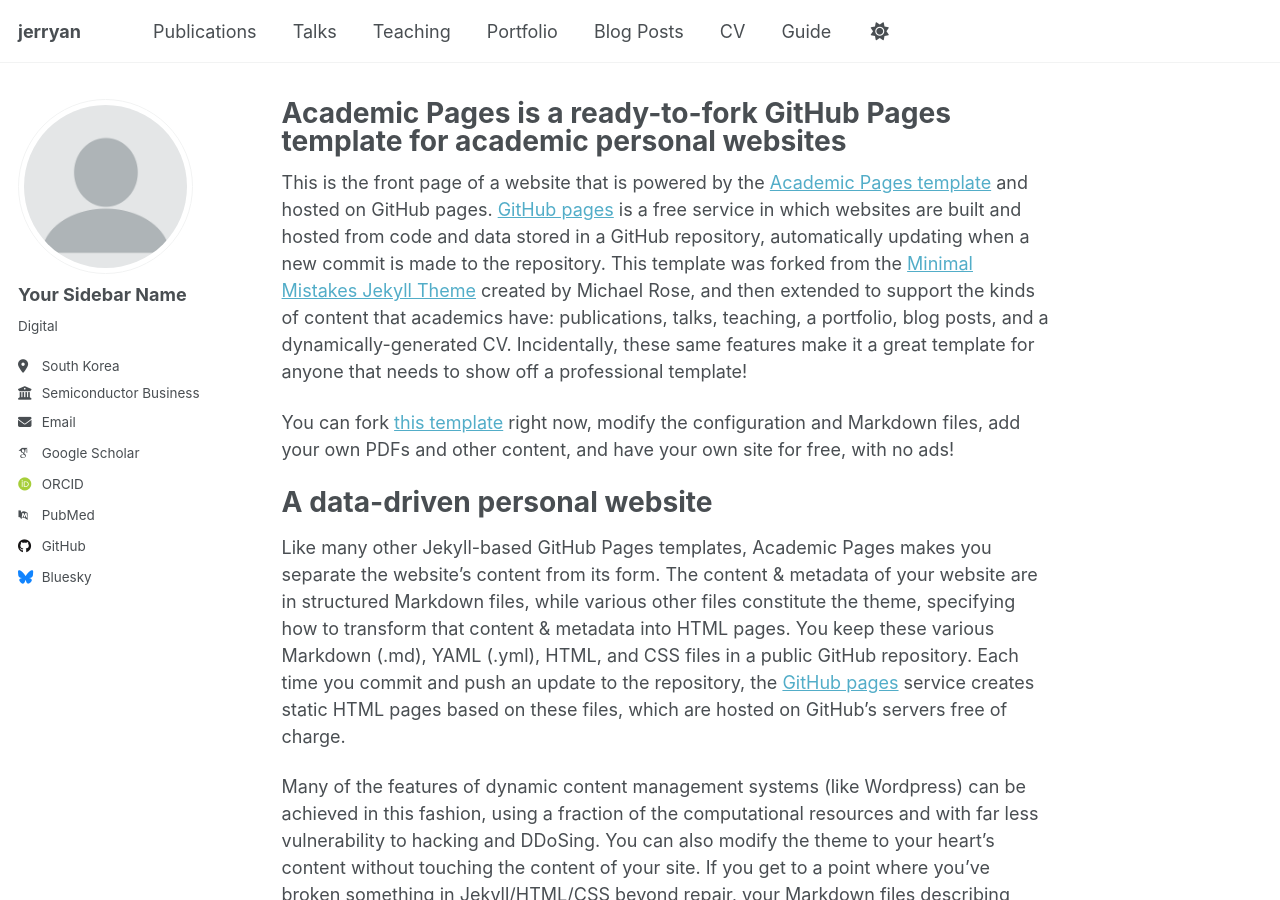
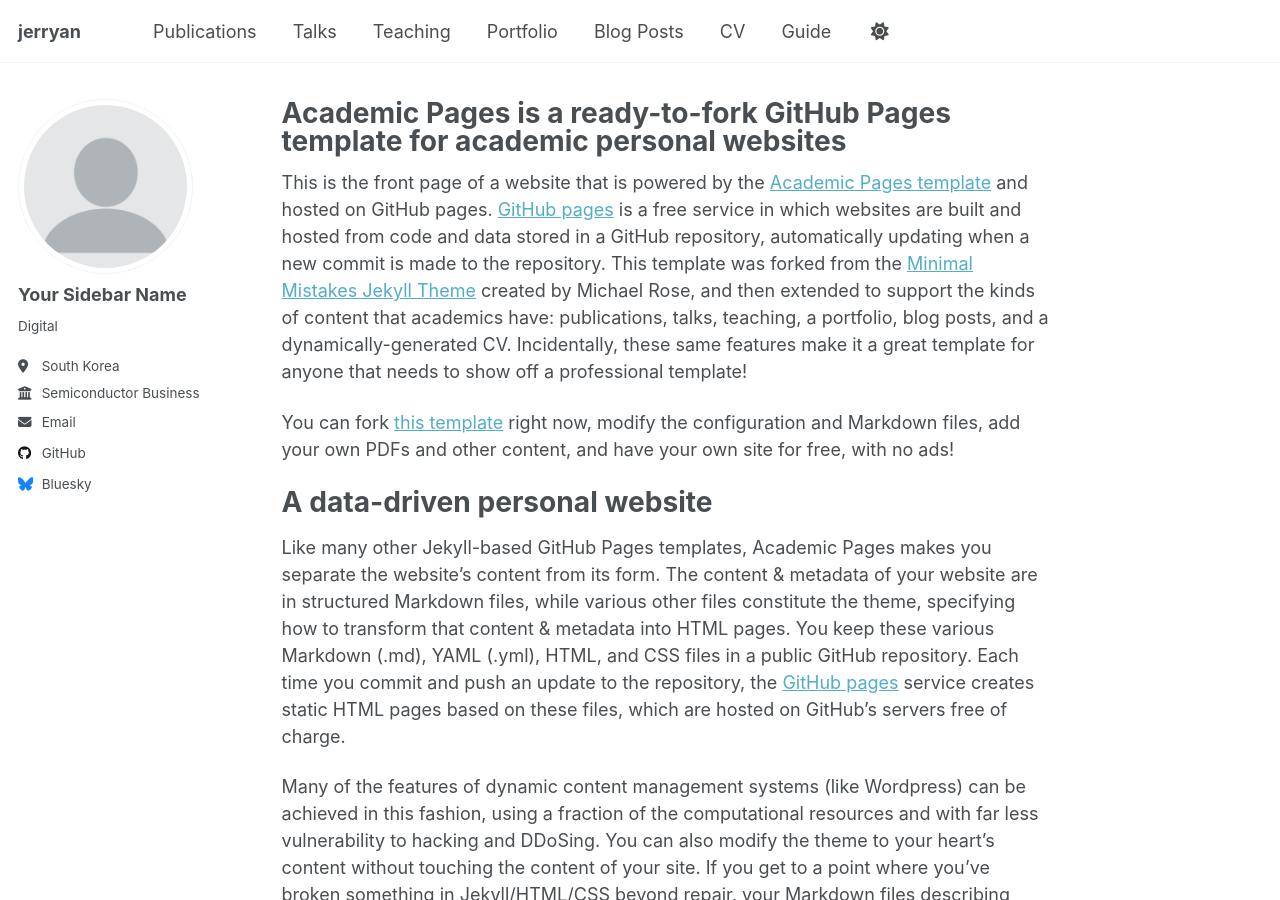
Before and after one commit to jerry-leem/jerry-leem.github.io, a Jekyll site: the page built from _pages/about.md, in a window 1280 px wide and 900 px high. Built offline with Jekyll 4.4.1, drawn with Linux system fonts in a browser that asks for light colours; some web fonts are replaced; a script that is not in the unit is left out; part of the change alters nothing that is shown.

Commit message:
change confi.yml

```diff
--- a/_config.yml
+++ b/_config.yml
@@ -34,11 +34,11 @@ author:
   # Academic websites
   academia         : # URL
   arxiv            : # URL - Update with the correct link to your profile
-  googlescholar    : "https://scholar.google.com/citations?user=PS_CX0AAAAAJ"
+  googlescholar    : # URL
   impactstory      : # URL
-  orcid            : "http://orcid.org/yourorcidurl"
+  orcid            : # URL
   semantic         : # URL
-  pubmed           : "https://www.ncbi.nlm.nih.gov/pubmed/?term=john+snow"
+  pubmed           : # URL
   researchgate     : # URL
   scopus           : # URL
 
@@ -46,7 +46,7 @@ author:
   bitbucket        : # Username - Update with your username on the site
   codepen          : # Username
   dribbble         : # Username
-  github           : "academicpages"
+  github           : "jerry-leem"
   kaggle           : # Username
   stackoverflow    : # User number or user number and name (i.e., use "1" or "1/jeff-atwood")
 
```
